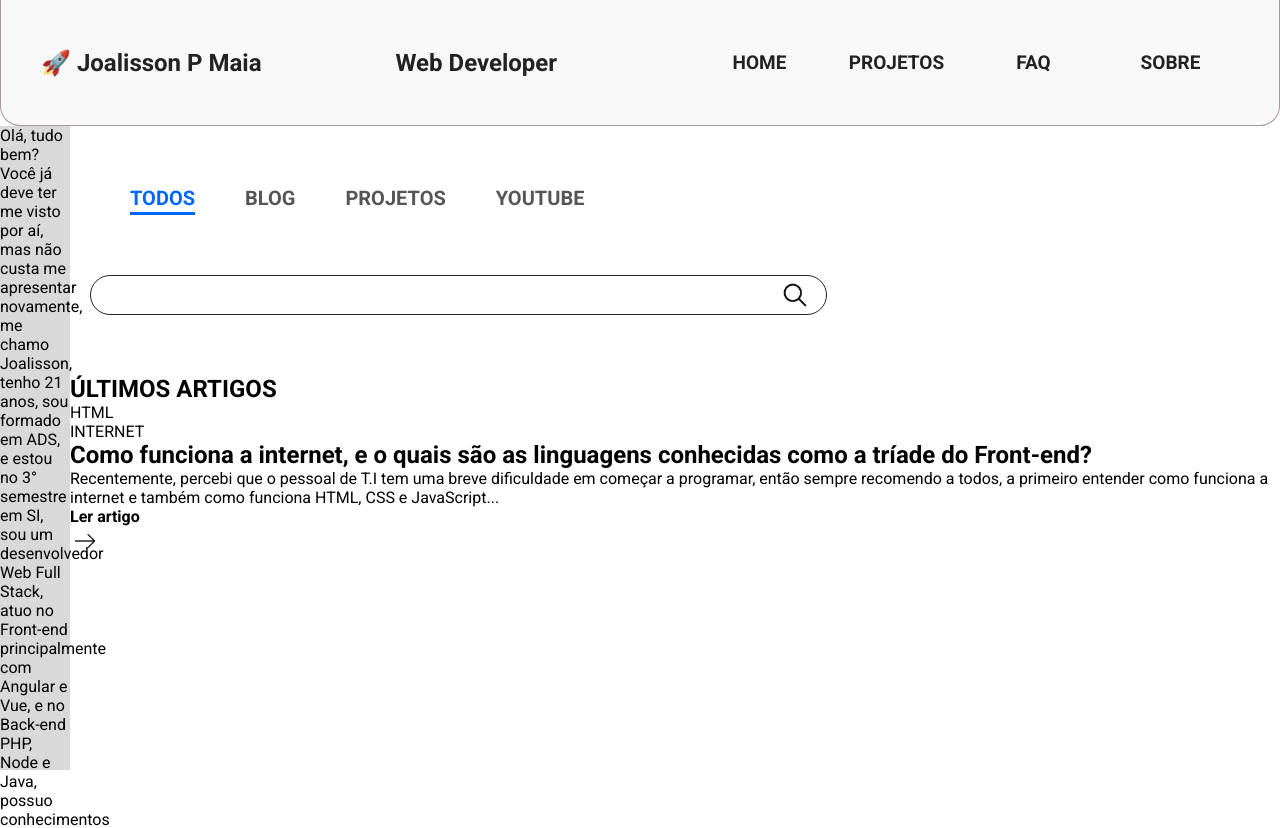
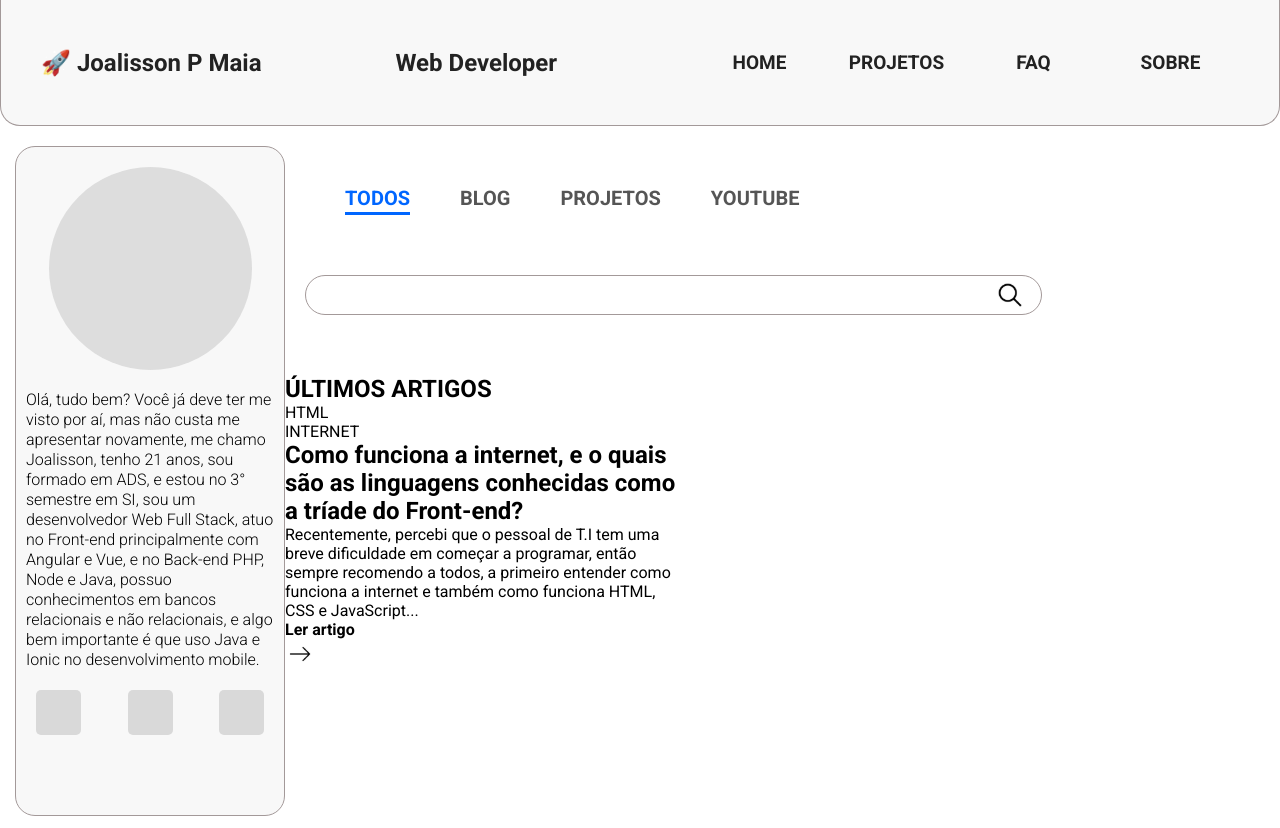
Before and after one commit to Namibo06/portifolio-atual-angular, an Angular app: page / in a window 1280 px wide. Shown: the top 828 px of the page. Built offline with nearby package versions, Linux system fonts and the light colour scheme.

Commit message:
style: changed home

```diff
--- a/src/app/pages/home/home/home.component.scss
+++ b/src/app/pages/home/home/home.component.scss
@@ -9,20 +9,53 @@ main{
     display: flex;
     flex-direction: row;
     user-select: none;
+    padding: 0 15px;
+    min-height: 110vh;
 }
 
 main > aside{
-    background-color: #d9d9d9;
+    position: relative;
+    top: 20px;
+    background-color: #f8f8f8;
     height: 80.5vh;
-    width: 70px;
+    width: 270px;
+    height: 670px;
+    border: 1px solid #a39999;
+    border-radius: 20px;
 }
 
-aside > button{
+aside > picture > .home__perfil{
+    position: relative;
+    top: 20px;
+    margin: 0 auto;
+    width: 203px;
+    height: 203px;
+    background-color: #d9d9d9d9;
+    border-radius: 50%;
+}
+
+aside > p{
+   padding: 0px 10px;
+   margin-top: 40px;
+   font-weight: 300;
+   text-align: left;
+   word-wrap: break-word;
+   line-height: 20px;
+}
+
+aside > .home__social__media{
+    display: flex;
+    flex-direction: row;
+    justify-content: space-between;
+    padding: 20px 20px 0 20px;
+}
+
+aside > .home__social__media > .home__social__media__single{
+    width: 45px;
+    height: 45px;
+    border-radius: 5px;
     border: 0;
-    background-color: transparent;
-    margin-top: 25px;
-    margin-left: 5px;
-    cursor: pointer;
+    background-color: #d9d9d9;
 }
 
 .home__wrapper{
@@ -62,7 +95,7 @@ aside > button{
     max-width: 97%;
     height: 40px;
     padding: 0 15px;
-    border: 1px solid #222;
+    border: 1px solid #a39999;
     border-radius: 30px;
     outline: 0;
     font-size: 16px;
@@ -84,3 +117,6 @@ aside > button{
 }
 
 /*home content*/
+.home__article__single__content{
+    width: 400px;
+}
```
